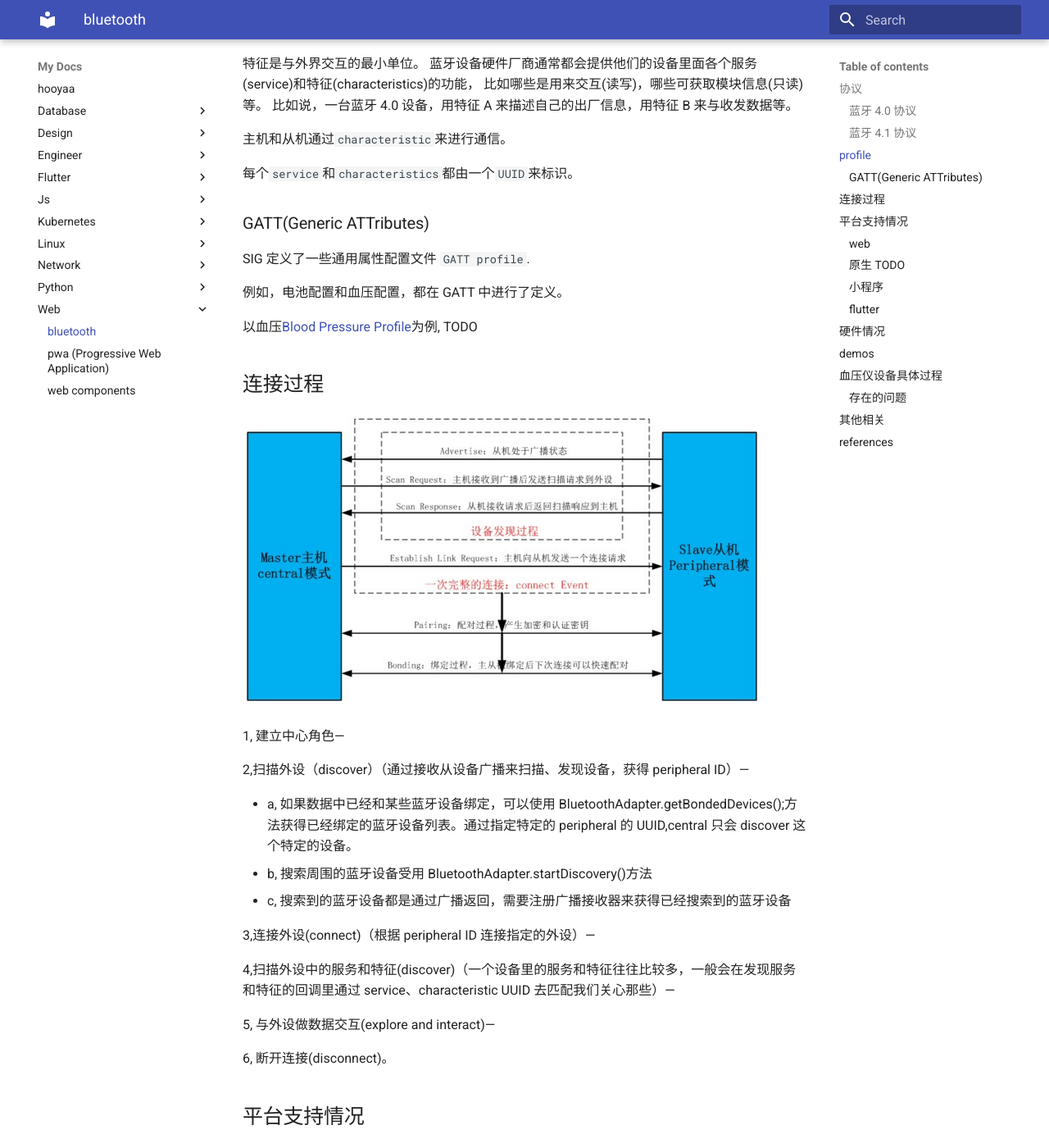
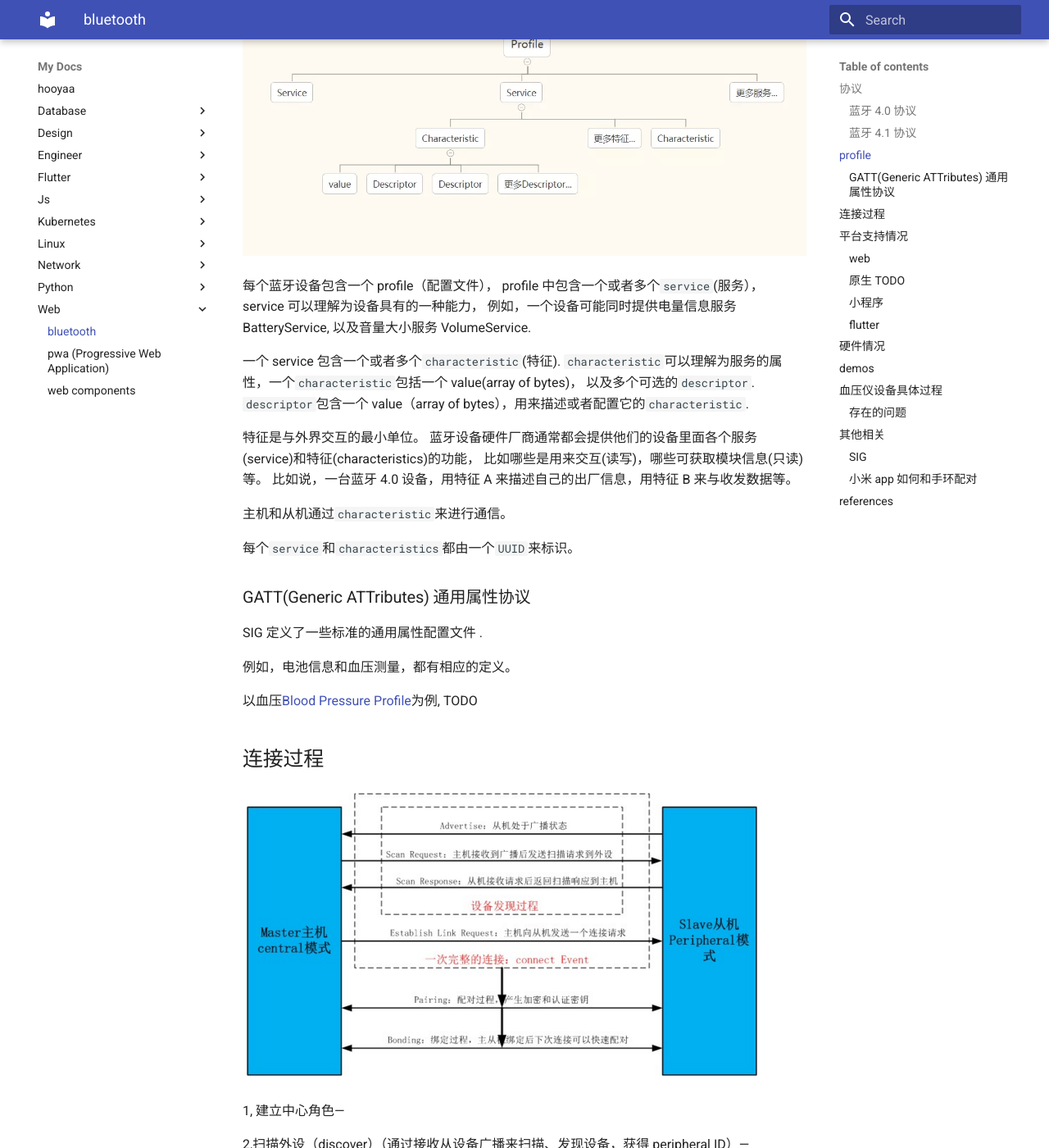
Before and after one commit to dum3ng/note, an MkDocs documentation site: the page built from docs/web/bluetooth.md, in a window 1280 px wide and 1400 px high, scrolled down 685 px. Shown: the whole window at 82% size. Built offline with MkDocs 1.6.1 and Material for MkDocs 9.7.7, drawn with Linux system fonts in a browser that asks for light colours; some of the changed text lies outside the part shown.

Commit message:
update bluetooth

```diff
--- a/docs/web/bluetooth.md
+++ b/docs/web/bluetooth.md
@@ -14,6 +14,8 @@
 而且可以直接使用 IPv6 的通道，连接互联网，
 
 ## profile
+
+![gatt](assets/gatt.webp)
 
 每个蓝牙设备包含一个 profile（配置文件），
 profile 中包含一个或者多个`service`(服务）， service 可以理解为设备具有的一种能力，
@@ -33,11 +35,11 @@
 
 每个`service`和`characteristics`都由一个`UUID`来标识。
 
-### GATT(Generic ATTributes)
+### GATT(Generic ATTributes) 通用属性协议
 
-SIG 定义了一些通用属性配置文件 `GATT profile`.
+SIG 定义了一些标准的通用属性配置文件 .
 
-例如，电池配置和血压配置，都在 GATT 中进行了定义。
+例如，电池信息和血压测量，都有相应的定义。
 
 以血压[Blood Pressure Profile](https://www.bluetooth.org/docman/handlers/downloaddoc.ashx?doc_id=457086)为例, TODO
 
@@ -106,10 +108,19 @@
 - 如何知道设备测量血压的 serviceId? 每种血压仪的 serviceId 是否一致?
 - 如何知道特征 characteristicid?
 - 如何解析获取的特征值? 其数据结构是否对各个血压仪一致?
+- 一次传输只能传输 20 个 byte, 对于内置存储的血压设备如何获取所有的数据?
 
 ## 其他相关
 
+### SIG
+
 蓝牙技术联盟(Bluetooth Special Interest Group, Bluetooth SIG)是一个以制定蓝牙规范，以推动蓝牙技术为宗旨的跨国组织。它拥有蓝牙的商标，负责认证制造厂商，授权他们使用蓝牙技术与蓝牙标志，但是它本身不负责蓝牙装置的设计、生产及贩售。
+
+### 小米 app 如何和手环配对
+
+实质上仍然是使用蓝牙来配对.
+通过对信号强度的计算, 可以判断手环和中心设备(手机)的大致距离,
+当相当近时, app 再和手环进行配对.
 
 ## references
 
```
Also changed, not shown: docs/web/assets/gatt.webp (added).
